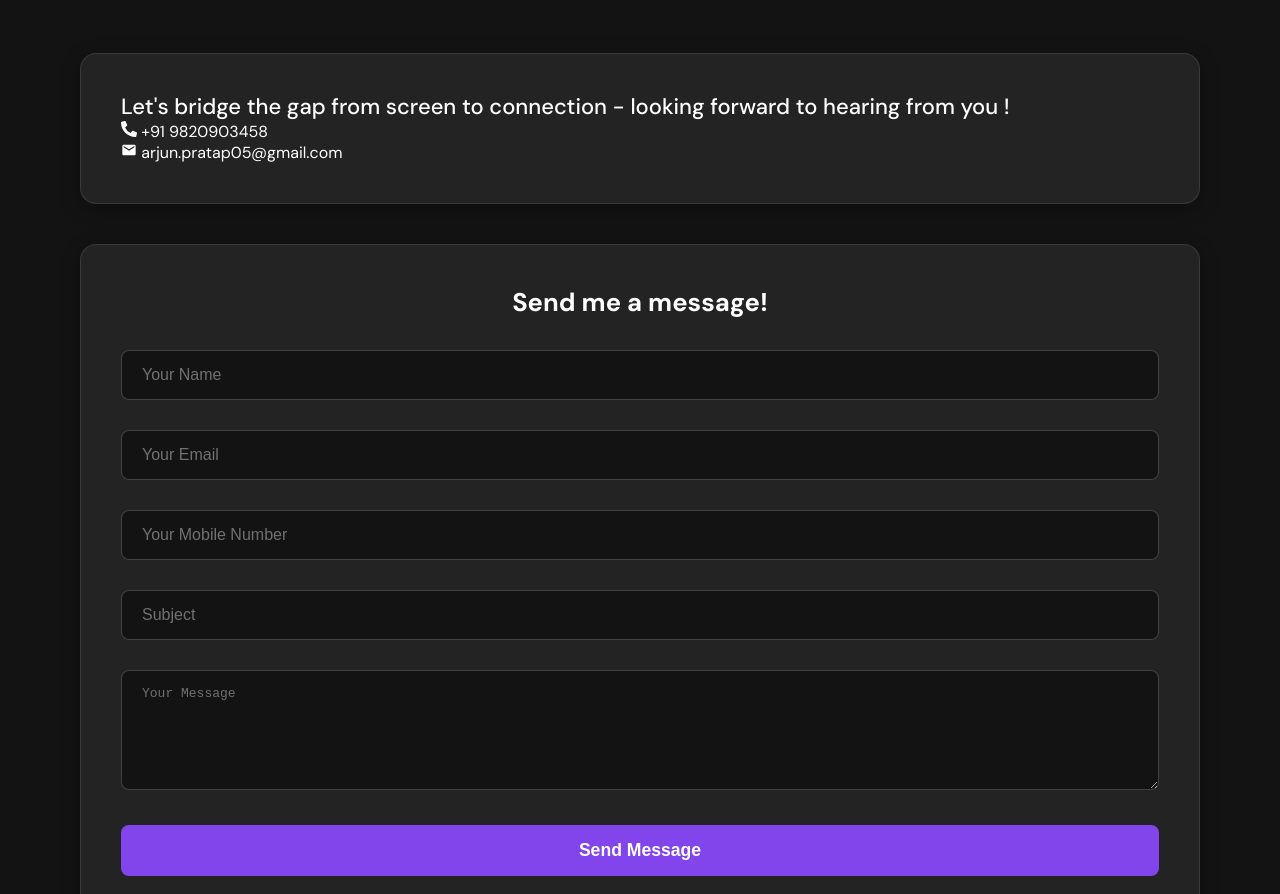
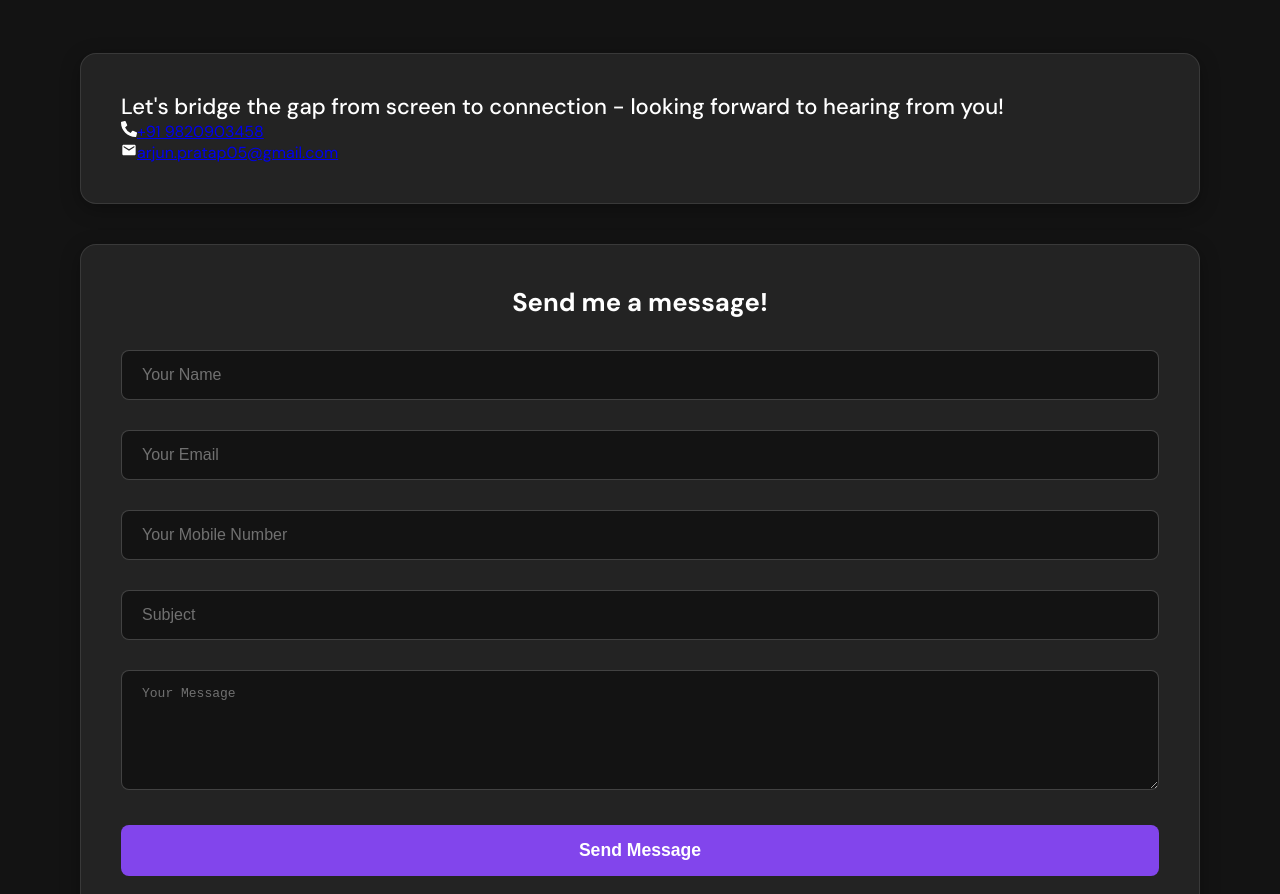
Before and after one commit to arjunprratap05/Portfolio, a React (Create React App) app: page / in a window 1280 px wide. Shown: the part 4180-5074 px from the top of the page. Built offline with nearby package versions, Linux system fonts and the light colour scheme; no server answers; the HTML template or start-up script is replaced by a standard one.

Commit message:
final commit

```diff
--- a/src/components/contact/contact-info/index.jsx
+++ b/src/components/contact/contact-info/index.jsx
@@ -6,15 +6,19 @@ import "./style.scss";
 const ContactInfo = () => {
     return (
         <div className="contact-info-box">
-            <h4>Let's bridge the gap from screen to connection - looking forward to hearing from you ! </h4>
+            <h4>Let's bridge the gap from screen to connection - looking forward to hearing from you!</h4>
 
             <div className="contact-option">
                 <FaPhoneAlt />
-                <span className="text"> +91 9820903458</span>
+                <span className="text">
+                    <a href="tel:+919820903458">+91 9820903458</a>
+                </span>
             </div>
             <div className="contact-option">
                 <MdEmail />
-                <span className="text"> arjun.pratap05@gmail.com</span>
+                <span className="text">
+                    <a href="mailto:arjun.pratap05@gmail.com">arjun.pratap05@gmail.com</a>
+                </span>
             </div>
         </div>
     );
```
